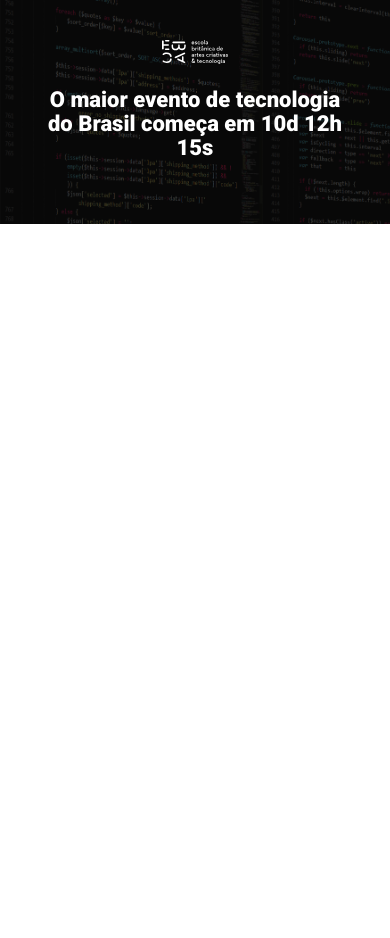
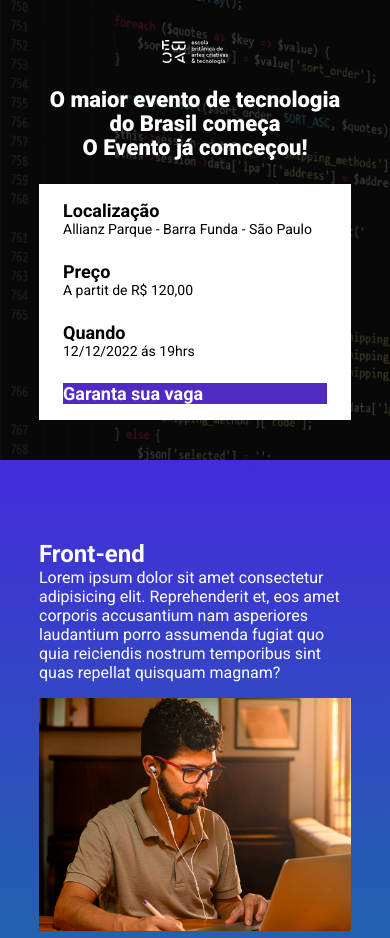
Before and after one commit to Raphanike/ebac_tech_talks.io, a website built with Parcel: page src/index.html in a window 390 px wide. Shown: the top 938 px of the page. Before the commit the page ends 844 px from the top, so only its background shows below. Built offline with nearby package versions, Linux system fonts and the light colour scheme.

Commit message:
criando a contagem regressiva

```diff
--- a/package.json
+++ b/package.json
@@ -1,9 +1,9 @@
 {
   "name": "ebac_talk",
   "version": "1.0.0",
-  "main": "index.js",
   "scripts": {
     "dev": "parcel src/index.html src/styles/main.scss src/scripts/main.js",
+    "build": "parcel build src/index.html",
     "test": "echo \"Error: no test specified\" && exit 1"
   },
   "keywords": [],
--- a/src/index.html
+++ b/src/index.html
@@ -8,16 +8,81 @@
     <link rel="preconnect" href="https://fonts.gstatic.com" crossorigin>
     <link href="https://fonts.googleapis.com/css2?family=Roboto:wght@400;700;900&display=swap" rel="stylesheet">
     <link rel="stylesheet" href="styles/main.scss">
+    <link rel="stylesheet" href="https://unpkg.com/aos@next/dist/aos.css" />
 </head>
 <body>
     <header class="hero">
         <div class="container">
             <img class="hero__logo" src="./images/ebac_logo.svg" alt="EBAC">
             <P class="hero__text">
-                O maior evento de tecnologia do Brasil começa em 10d 12h 15s
+                O maior evento de tecnologia do Brasil começa <br> <span id="contador"></span>
             </P>
+            <div class="infos-bar">
+                <ul class="infos-bar__infos">
+                    <li class="infos-bar__infos__item">
+                        <b>Localização</b>
+                        Allianz Parque - Barra Funda - São Paulo
+                    </li>
+                    <li class="infos-bar__infos__item">
+                        <b>Preço</b>
+                        A partit de R$ 120,00
+                    </li>
+                    <li class="infos-bar__infos__item">
+                        <b>Quando</b>
+                        12/12/2022 ás 19hrs
+                    </li>
+                </ul>
+                <a href="#" class="button button--primary">
+                    Garanta sua vaga
+                </a>
+            </div>
         </div>
     </header>
+    <section class="event event--frontend">
+        <div class="container"  data-aos="fade-right">
+            <div class="event__details">
+                <h2 class="event_details__title">Front-end</h2>
+                <p class="event_details__description">
+                    Lorem ipsum dolor sit amet consectetur adipisicing elit. Reprehenderit et, eos amet corporis accusantium nam asperiores laudantium porro assumenda fugiat quo quia reiciendis nostrum temporibus sint quas repellat quisquam magnam?
+                </p>
+            </div>
+            <img class="event__image" src="./images/frontend.png" alt="Front-end">
+        </div>
+    </section>
+    <section class="event event--ui event--image-left">
+        <div class="container" data-aos="fade-left">
+            <div class="event__details">
+                <h2 class="event_details__title">UI/UX</h2>
+                <p class="event_details__description">
+                    Lorem ipsum dolor sit amet consectetur adipisicing elit. Reprehenderit et, eos amet corporis accusantium nam asperiores laudantium porro assumenda fugiat quo quia reiciendis nostrum temporibus sint quas repellat quisquam magnam?
+                </p>
+            </div>
+            <img class="event__image" src="./images/frontend.png" alt="Front-end">
+        </div>
+    </section>
+    <section class="event event--data-science" data-aos="fade-right">
+        <div class="container">
+            <div class="event__details">
+                <h2 class="event_details__title">Data Science</h2>
+                <p class="event_details__description">
+                    Lorem ipsum dolor sit amet consectetur adipisicing elit. Reprehenderit et, eos amet corporis accusantium nam asperiores laudantium porro assumenda fugiat quo quia reiciendis nostrum temporibus sint quas repellat quisquam magnam?
+                </p>
+            </div>
+            <img class="event__image" src="./images/frontend.png" alt="Front-end">
+        </div>
+    </section>
+    <section class="event event--backend event--image-left">
+        <div class="container" data-aos="fade-left">
+            <div class="event__details">
+                <h2 class="event_details__title">Back-end</h2>
+                <p class="event_details__description">
+                    Lorem ipsum dolor sit amet consectetur adipisicing elit. Reprehenderit et, eos amet corporis accusantium nam asperiores laudantium porro assumenda fugiat quo quia reiciendis nostrum temporibus sint quas repellat quisquam magnam?
+                </p>
+            </div>
+            <img class="event__image" src="./images/frontend.png" alt="Front-end">
+        </div>
+    </section>
+    <script src="https://unpkg.com/aos@next/dist/aos.js"></script>
     <script src="scripts/main.js"></script>
 </body>
 </html>
--- a/src/scripts/main.js
+++ b/src/scripts/main.js
@@ -1 +1,33 @@
-console.log("olá mundo");
+AOS.init();
+
+const dataDoEvento = new Date("Oct 20, 2024 8:00:00");
+const timeStampDoEvento = dataDoEvento.getTime();
+
+
+const contaHoras = setInterval(function(){
+    const agora = new Date();
+    const timeStampAtual = agora.getTime();
+
+    const distanciaEvento = timeStampDoEvento - timeStampAtual;
+
+    const diasEmMs = 1000 * 60 * 60 * 24;
+    const horasEmMs = 1000 * 60 * 60;
+    const minutoEmMs = 1000 * 60;
+
+    const diasAteOEvento = Math.floor(distanciaEvento / diasEmMs);
+    const horasAteOEvento = Math.floor((distanciaEvento % diasEmMs) / horasEmMs);
+    const minutosDoEvento = Math.floor((distanciaEvento % horasEmMs) / minutoEmMs);
+    const segundosDoEvento = Math.floor((distanciaEvento % minutoEmMs) / 1000);
+
+    console.log(diasAteOEvento);
+    console.log(horasAteOEvento);
+    console.log(minutosDoEvento);
+    console.log(segundosDoEvento);
+
+    document.getElementById('contador').innerHTML = `${diasAteOEvento}D ${horasAteOEvento}H ${minutosDoEvento} M ${segundosDoEvento}S`;
+
+    if (diasAteOEvento < 0) {
+        clearInterval(contaHoras);
+        document.getElementById('contador').innerHTML = ' O Evento já comceçou!'
+    }
+},1000)
--- /dev/null
+++ b/src/styles/components/_buttons.scss
@@ -0,0 +1,26 @@
+@use '../components/variaveis';
+
+.button {
+    padding: 12;
+    font-size: 18px;
+    font-weight: bold;
+    text-align: center;
+    white-space: nowrap;
+
+    &--primary{
+        color:variaveis.$textColor;
+        background-color: variaveis.$purple;
+        text-decoration: none;
+    }
+
+    @media (max-width: 640px) {
+        display: flex;
+        width: 100%;
+        text-align: center;
+    }
+
+    @media (max-width: 1024px) {
+        display: flex;
+        align-items: center;
+    }
+}
--- /dev/null
+++ b/src/styles/components/_event.scss
@@ -0,0 +1,67 @@
+@use '../components/variaveis';
+
+.event{
+    padding: 80px 0 ;
+
+    background-image: linear-gradient(variaveis.$blue1, variaveis.$blue2);
+
+    &--frontend {
+        background-image: linear-gradient(variaveis.$blue2, variaveis.$blue1);
+    }
+
+    &--ui {
+        background-image: linear-gradient(variaveis.$blue1,variaveis.$pink);
+    }
+
+    &--data-science {
+        background-image: linear-gradient(variaveis.$pink, variaveis.$yellow);
+    }
+
+    &--backend {
+        background-image: linear-gradient(variaveis.$yellow, variaveis.$pink);
+    }
+
+    &--image-left {
+        .container{
+            display: flex;
+            flex-direction: row-reverse;
+
+        }
+    }
+
+    .container {
+        display: flex;
+        gap: 40px;
+    }
+
+    &__image {
+        max-width: 360px;
+        width: 100%;
+    }
+
+    &__details{
+        margin-right: 40px;
+    }
+
+
+        &__title {
+            font-size: 18px;
+            font-weight: bold;
+            margin-bottom: 16px;
+        }
+
+        &__description {
+            line-height: 22px;
+        }
+
+    @media (max-width: 640px) {
+        .container{
+            display: block;
+        }
+
+        &__details {
+            margin-right: 0;
+            margin-bottom: 16px;
+        }
+    }
+}
--- a/src/styles/hero.scss
+++ b/src/styles/components/_hero.scss
@@ -1,3 +1,5 @@
+@use '../components/variaveis';
+
 .hero {
     padding-top: 64px;
     padding-bottom: 100px;
@@ -16,7 +18,7 @@
         left: 0;
         width: 100%;
         height: 100%;
-        background-color: #000;
+        background-color: variaveis.$secundaryTextColor;
         content: "";
         opacity: 0.7;
     }
--- /dev/null
+++ b/src/styles/components/_infos_bar.scss
@@ -0,0 +1,42 @@
+@use'../components/variaveis';
+
+.infos-bar {
+    padding: 16px 24px;
+    background-color: variaveis.$textColor;
+    display: flex;
+    justify-content: space-between;
+
+    &__infos {
+        display: flex;
+        gap: 40px;
+
+        &__item {
+            font-size: 14px;
+            color: variaveis.$secundaryTextColor;
+
+            b {
+                color: variaveis.$secundaryTextColor;
+                font-size: 18px;
+                display: block;
+            }
+        }
+    }
+
+    @media (max-width: 640px) {
+        display: block;
+
+        &__infos {
+            display: block;
+
+            &__item {
+                margin-bottom:24px ;
+            }
+        }
+    }
+
+    @media (max-width: 1024px) {
+        &__infos{
+            gap: 16px;
+        }
+    }
+}
--- /dev/null
+++ b/src/styles/components/_variaveis.scss
@@ -0,0 +1,9 @@
+$textColor: #fff;
+$secundaryTextColor: #000;
+
+$blue1: #1B6CA7;
+$blue2: #442bdb;
+
+$pink: #892238;
+$yellow: #9c791d;
+$purple: #4f2ac3;
--- a/src/styles/main.scss
+++ b/src/styles/main.scss
@@ -1,11 +1,17 @@
-@use 'hero' ;
+@use '../styles/components/variaveis';
+@use './components/hero';
+@use 'components/infos_bar';
+@use 'components/buttons';
+@use './components/event';
+
 
 *{
     margin: 0;
     padding: 0;
     box-sizing: border-box;
     font-family: Roboto, sans-serif;
-    color: #fff;
+    color: variaveis.$textColor;
+    list-style: none;
 }
 
 .container{
```
